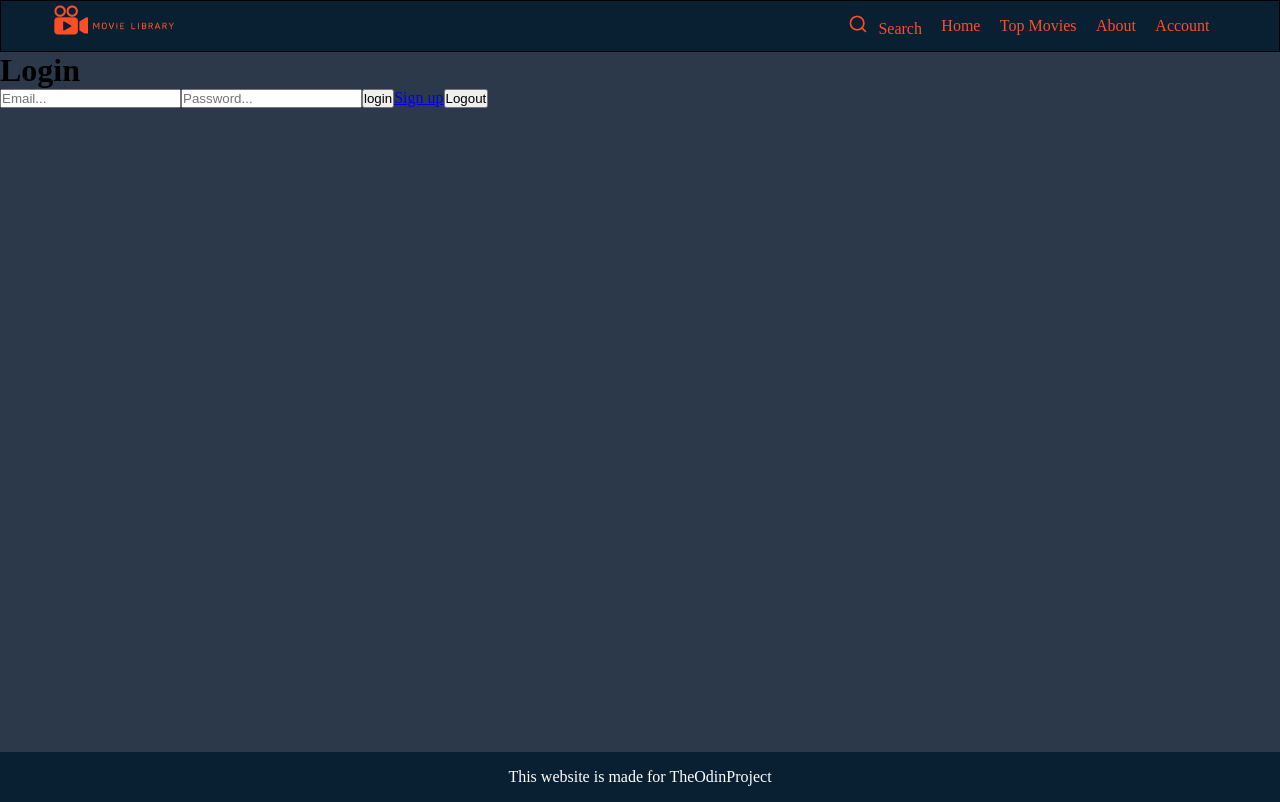
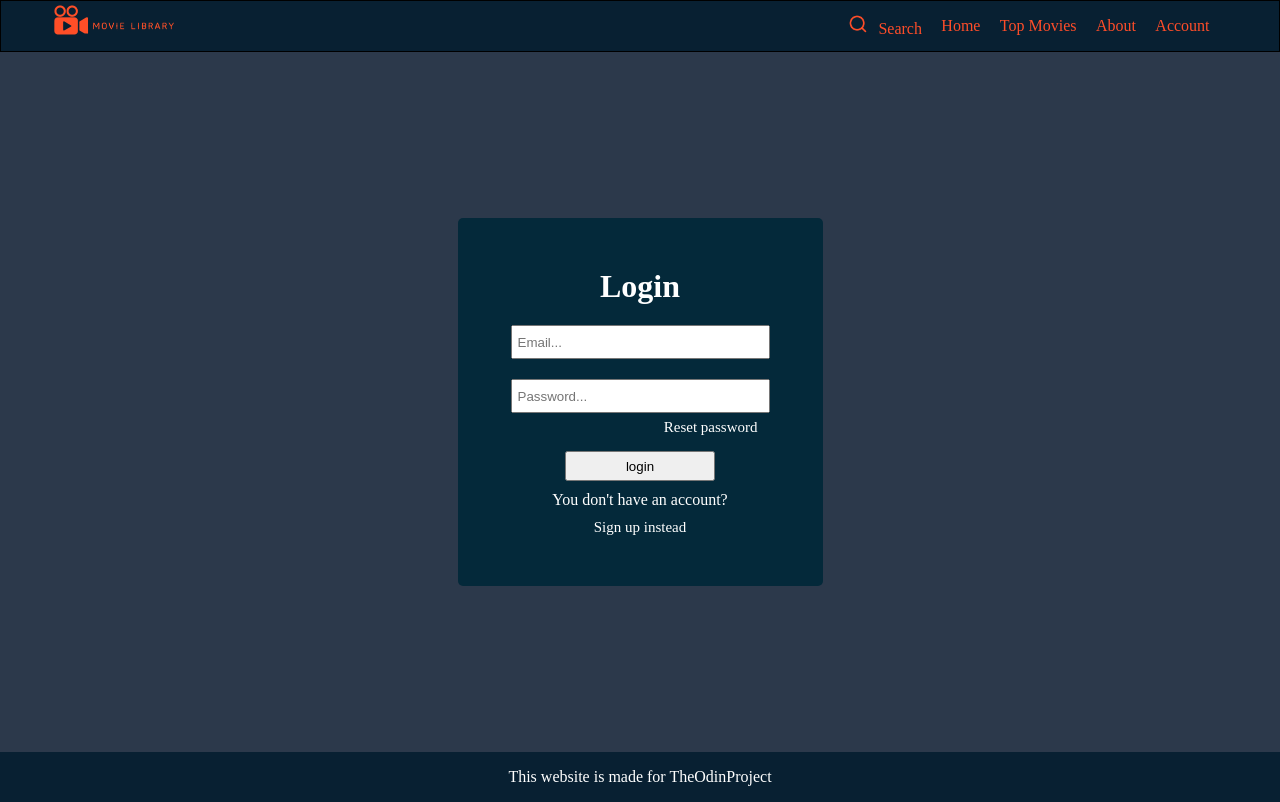
Before and after one commit to Stefan0712/movie-library, a React (Create React App) app: page /login in a window 1280 px wide. Built offline with nearby package versions, Linux system fonts and the light colour scheme; no server answers.

Commit message:
Made some basic login, signup, reset password pages with basic styling and functional redirect links from one page to another

```diff
--- a/src/App.css
+++ b/src/App.css
@@ -116,7 +116,7 @@ footer{
   text-align: center;
   padding-top: 10px;
   justify-content: center;
-  height: 25%;
+  height: 20%;
 }
 #scroll-to-top-btn{
   width: 50px;
--- a/src/App.js
+++ b/src/App.js
@@ -62,6 +62,7 @@ function App() {
           <Link to="./home" onClick={handleMenubtnClick}>Home</Link>
           <Link to="./top" onClick={handleMenubtnClick}>Top Movies</Link>
           <Link to="./about" onClick={handleMenubtnClick}>About</Link>
+          <Link to="./account" onClick={handleMenubtnClick}>Account</Link>
         </div>
         <Outlet />
       </div>
--- a/src/components/Account.js
+++ b/src/components/Account.js
@@ -1,8 +1,9 @@
 import { Link } from "react-router-dom"
 import "./account.css"
 import {useState, useEffect} from "react"
-import {getAuth, onAuthStateChanged} from "firebase/auth"
+import {getAuth, onAuthStateChanged, signOut} from "firebase/auth"
 import userPhoto from '../images/user.png'
+import Login from "./Login"
 
 
 const Account = () => {
@@ -18,7 +19,9 @@ const Account = () => {
         })
     },[])
 
-
+    const logout = async () =>{
+        await signOut(auth)
+    }
 
     if(user){
 
@@ -36,17 +39,17 @@ const Account = () => {
                 </div>
 
         </div>
-
+        <button id="profile-logout-button" onClick={logout}>Log out</button>
         <div className="profile-stats">
-            <p>Coming soon</p>
         </div>
     </div>
     );
     } else {
         return (
-            <div className="account-body">
-                <Link to="/login">Login</Link>
-                <Link to="/signup">Sign up</Link>
+            <div className="account-body no-user">
+                <Login />
+
+
             </div>
         )
     }
--- a/src/components/Login.js
+++ b/src/components/Login.js
@@ -1,7 +1,9 @@
 import { Link } from "react-router-dom"
+import './login.css'
 import {useState, useEffect} from "react"
 import {auth} from '../firebase-config'
 import { signOut, onAuthStateChanged, signInWithEmailAndPassword } from "firebase/auth"
+import Account from "./Account"
 
 
 
@@ -11,6 +13,7 @@ const Login = () => {
     const [loginEmail, setLoginEmail] = useState("")
     const [loginPassword, setLoginPassword] = useState("")
     const [user, setUser] = useState({})
+    const [msg, setMsg] = useState("")
 
     useEffect(()=>{
         onAuthStateChanged(auth, (currentUser)=>{
@@ -23,33 +26,38 @@ const Login = () => {
         try{
 
             const user = await signInWithEmailAndPassword(auth, loginEmail, loginPassword)
-            console.log(user)
         } catch(error){
-            console.log(error)
+            setMsg(error.message)
         }
     }
-    const logout = async () =>{
-        await signOut(auth)
-    }
-    return (
-        <div className="log-body">
+
+
+
+
+        return(
+            <div className="login-body">
+                <div className="form-container">
+
                     <h1>Login</h1>
+                    <div id="login-msg">{msg}</div>
                     <form>
                         <input type="email" placeholder="Email..." required onChange={(event)=>{setLoginEmail(event.target.value)}}></input>
                         <input type="password" placeholder="Password..." required onChange={(event)=>{setLoginPassword(event.target.value)}}></input>
+                        <div id="reset-pass"><Link to='/reset-password'>Reset password</Link></div>
                         <button type="button" id="login-button" onClick={login}>login</button>
-            <Link to="/signup">Sign up</Link>
-            <button onClick={logout}>Logout</button>
+                        <p>You don't have an account?</p><Link to="/signup">Sign up instead</Link>
 
 
-            <div className="current-user">{user?.email}</div>
 
 
 
 
                     </form>
                 </div>
-     );
+            </div>
+
+        )
+
     }
 
 export default Login;
--- /dev/null
+++ b/src/components/ResetPassword.js
@@ -0,0 +1,39 @@
+import { getAuth, sendPasswordResetEmail } from "firebase/auth";
+import { useState } from "react";
+import { Link } from 'react-router-dom'
+import "./resetPassword.css"
+
+
+const ResetPassword = () => {
+    const auth = getAuth();
+    const [msg, setMsg] = useState('')
+    const [resetEmail, setResetEmail] = useState()
+
+    const handleResetPassword=()=>{
+        sendPasswordResetEmail(auth, resetEmail).then(() => {
+        setMsg("Email sent! Check your inbox!")
+      })
+      .catch((error) => {
+        setMsg(error.message)
+      });
+
+    }
+
+    return (
+        <div className="reset-password-body">
+            <div className="reset-container">
+
+            <h2>Reset Password</h2>
+            <div className="reset-msg">{msg}</div>
+
+                <input type="email" required placeholder="example@gmail.com" onChange={(e)=>{setResetEmail(e.target.value)}}></input>
+
+            <button id="reset-password-button" onClick={handleResetPassword}>Reset password</button>
+
+            <Link to='/login'>Go back to login</Link>
+            </div>
+        </div>
+     );
+}
+
+export default ResetPassword;
--- a/src/components/Signup.js
+++ b/src/components/Signup.js
@@ -2,6 +2,7 @@ import { Link } from "react-router-dom"
 import {useState, useEffect} from "react"
 import {createUserWithEmailAndPassword, onAuthStateChanged } from 'firebase/auth'
 import {auth} from '../firebase-config'
+import './signup.css';
 
 const Signup = () => {
 
@@ -28,22 +29,22 @@ const Signup = () => {
 
     return (
     <div className="signup-body">
+        <div className="form-container">
+
         <h1>Sign up</h1>
         <form>
             <input type="email" placeholder="Email..." required onChange={(event)=>{setRegisterEmail(event.target.value)}}></input>
             <input type="password" placeholder="Password..." required onChange={(event)=>{setRegisterPassword(event.target.value)}}></input>
             <button type="button" id="register-button" onClick={register}>Sign up</button>
-
+            <p>Have an account already?</p>
             <Link to="/login">Login</Link>
 
 
             <div className="current-user">{user?.email}</div>
 
 
-
-
-
         </form>
+        </div>
     </div>
     );
 }
--- a/src/components/account.css
+++ b/src/components/account.css
@@ -37,3 +37,28 @@
     width: 10vh;
     height: 10vh;
 }
+#profile-logout-button{
+    height: 50px;
+    width: 200px;
+    margin-top: 20px;
+    font-size: 20px;
+    align-self: center;
+}
+
+.no-user .links{
+    display: flex;
+    flex-direction: column;
+    align-items: center;
+    justify-content: center;
+    height: 25%;
+    width: 100%;
+
+}
+.no-user .links a{
+    font-size: 20px;
+    color: white;
+    text-decoration: none;
+}
+.no-user{
+    color: white;
+}
--- /dev/null
+++ b/src/components/login.css
@@ -0,0 +1,51 @@
+.login-body{
+    display: flex;
+    align-items: center;
+    justify-content: center;
+    height: calc(100vh - 100px);
+    width: 100%;
+    color: white;
+
+}
+.login-body .form-container {
+    display: flex;
+    flex-direction: column;
+    align-items: center;
+    background-color: #04293A;
+    padding: 50px;
+    border-radius: 5px;
+}
+
+
+.login-body form{
+    display: flex;
+    flex-direction: column;
+    align-items: center;
+}
+.login-body input{
+    height: 30px;
+    width: 250px;
+    margin-top: 20px;
+    padding-left: 5px;
+
+}
+.login-body button{
+    height: 30px;
+    width: 150px;
+    margin-top: 15px;
+}
+.login-body a{
+    color: white;
+    text-decoration: none;
+    font-size: 15px;
+    margin-top: 10px;
+}
+.login-body p{
+    margin-top: 10px;
+}
+#reset-pass{
+    width: 250px;
+    text-align: end;
+    padding-right: 15px;
+    margin-top: 5px;
+}
--- /dev/null
+++ b/src/components/resetPassword.css
@@ -0,0 +1,45 @@
+.reset-password-body{
+    width: 100%;
+    height: calc(100vh - 100px);
+    display: flex;
+    align-items: center;
+    justify-content: center;
+}
+.reset-password-body .reset-container{
+    width: 50%;
+    height: auto;
+    padding: 20px;
+    display: flex;
+    flex-direction: column;
+    color: white;
+    background-color: #082032;
+}
+.reset-container h2{
+    margin-bottom: 25px;
+    align-self: center;
+}
+
+
+.reset-container input{
+    height: 30px;
+    width: 90%;
+    margin-bottom: 20px;
+    padding-left: 10px;
+    align-self: center;
+
+}
+.reset-container #reset-password-button{
+    height: 30px;
+    width: 150px;
+    align-self: center;
+}
+.reset-container .reset-msg{
+    align-self: center;
+    margin: 10px;
+}
+.reset-container a{
+    align-self: center;
+    margin-top: 25px;
+    color: white;
+    text-decoration: none;
+}
--- /dev/null
+++ b/src/components/signup.css
@@ -0,0 +1,44 @@
+.signup-body{
+    display: flex;
+    align-items: center;
+    justify-content: center;
+    height: calc(100vh - 100px);
+    width: 100%;
+    color: white;
+}
+.signup-body .form-container {
+    display: flex;
+    flex-direction: column;
+    align-items: center;
+    background-color: #04293A;
+    padding: 50px;
+    border-radius: 5px;
+}
+
+
+.signup-body form{
+    display: flex;
+    flex-direction: column;
+    align-items: center;
+}
+.signup-body input{
+    height: 30px;
+    width: 250px;
+    margin-top: 20px;
+    padding-left: 5px;
+
+}
+.signup-body button{
+    height: 30px;
+    width: 150px;
+    margin-top: 15px;
+}
+.signup-body a{
+    color: white;
+    text-decoration: none;
+    font-size: 15px;
+    margin-top: 10px;
+}
+.signup-body p{
+    margin-top: 10px;
+}
--- a/src/index.js
+++ b/src/index.js
@@ -11,6 +11,7 @@ import Login from './components/Login';
 import Signup from './components/Signup';
 import Account from './components/Account';
 import UpdateProfile from './components/UpdateProfile'
+import ResetPassword from './components/ResetPassword';
 
 
 const root = ReactDOM.createRoot(document.getElementById('root'));
@@ -29,6 +30,8 @@ root.render(
     <Route path="/signup" element={<Signup />} />
     <Route path="/account" element={<Account />} />
     <Route path="/update-profile" element={<UpdateProfile />} />
+    <Route path="/reset-password" element={<ResetPassword />} />
+
 
 
 
```
Also changed, not shown: src/components/UpdateProfile.js (line endings or trailing spaces). Lines whose indentation alone changed are shown as unchanged.
